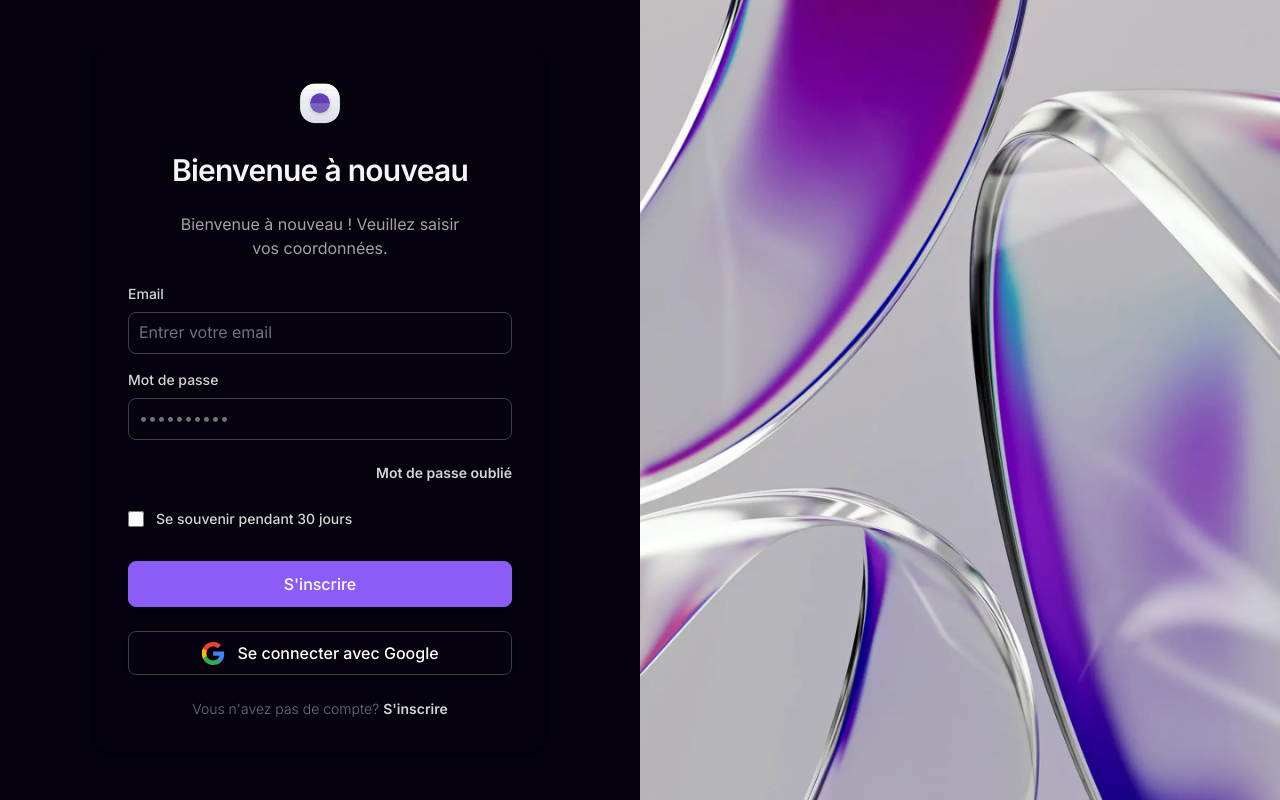
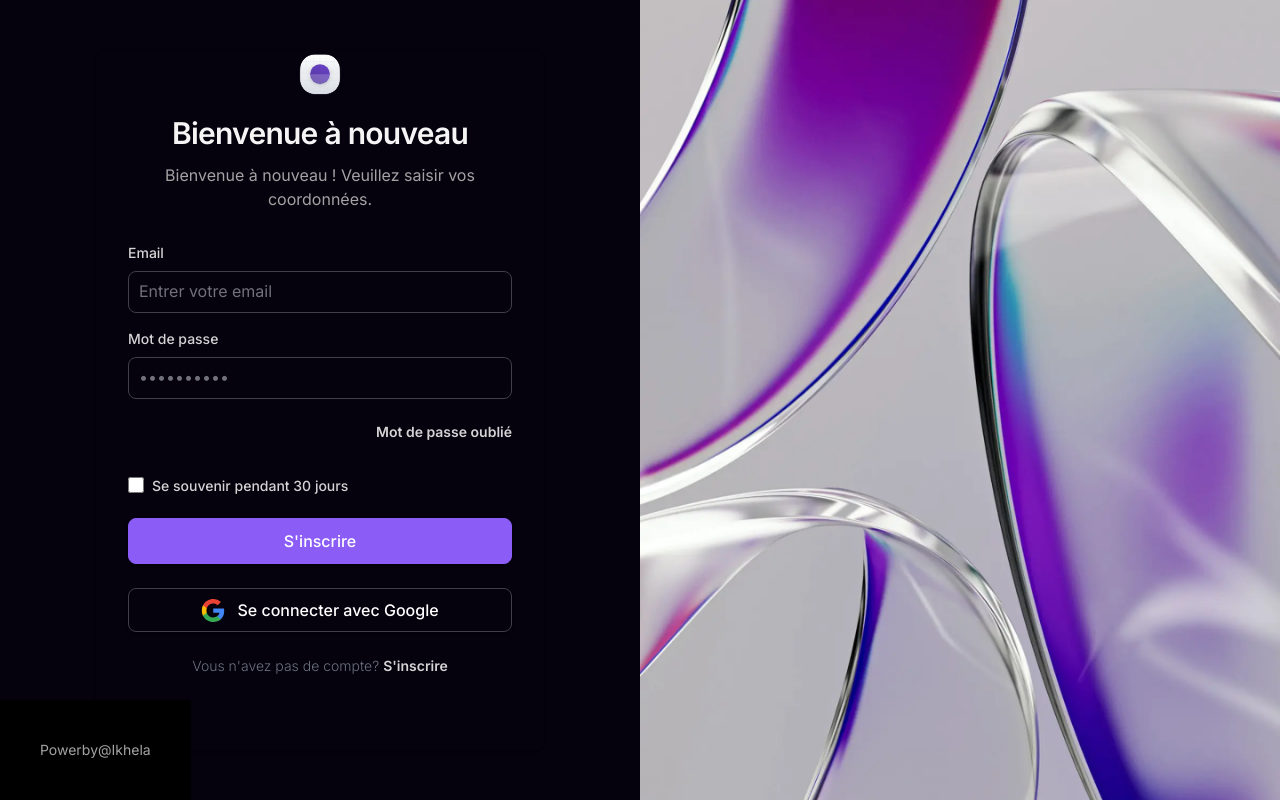
Before and after one commit to ikhela-04KK/mentorat-front, a Next.js app in the folder mentorat_front/: page / in a window 1280 px wide. Built offline with nearby package versions, Linux system fonts and the light colour scheme.

Commit message:
finish signup page

```diff
--- a/mentorat_front/src/features/ui/checkbox/checkbox-sign-up.tsx
+++ b/mentorat_front/src/features/ui/checkbox/checkbox-sign-up.tsx
@@ -3,16 +3,26 @@ import Image from "next/image";
 
 type checkboxSignUp = {
   type: "checkbox" | string;
-  label: string;
+  label?: string;
+  name: string;
 };
 
 export const CheckboxSignUp: React.FC<checkboxSignUp> = ({ type, label }) => {
   return (
-    <input
-      id={label}
-      aria-describedby={label}
-      type={type}
-      className="w-4 h-4 border border-gray-300 rounded bg-red-400 focus:ring-3 focus:ring-primary-300 required"
-    />
+    <>
+      <input
+        type={type}
+        name={type}
+        id={type}
+        className="w-4 h-4 border border-gray-300 rounded bg-red-400 focus:ring-3 focus:ring-primary-300 required"
+      />
+      <label
+        htmlFor={type}
+        className="ml-2 text-neutral-300 text-sm font-medium leading-tight"
+      >
+        {" "}
+        {label}
+      </label>
+    </>
   );
 };
--- a/mentorat_front/src/features/users/login/login.tsx
+++ b/mentorat_front/src/features/users/login/login.tsx
@@ -14,29 +14,35 @@ const listInput = [
 export default function login() {
   return (
     <>
+      <div className="bg-[#05010D] relative h-screen grid grid-cols-1 lg:grid-cols-2">
+        {/* pour le footer de la page qui est en bas */}
+        <div className="absolute bottom-0 left-0 p-2 bg-black leading-tight ll:p-0.5">
+          <p className="text-neutral-400 text-sm font-normal w-full h-full p-8">
+            {" "}
+            Powerby@Ikhela{" "}
+          </p>
+        </div>
 
-      <div className="bg-[#05010D] relative h-screen grid grid-cols-2">
-
-        <div className="flex flex-col items-center justify-center px-6 py-8 mx-auto md:h-screen lg:py-0">
-
-
-          <div className="w-full bg-[#05010D] rounded-lg shadow md:mt-0 sm:max-w-md xl:p-0 ">
-            <div className="p-6 space-y-4 md:space-y-6 sm:p-8">
+        <div className="flex flex-col items-center justify-center px-6 py-8 mx-auto md:h-screen lg:py-0 ll:pr-0 ll:pl-0">
+          <div className="h-[700px] max-w-[360px] bg-[#05010D] rounded-lg shadow md:mt-0 sm:max-w-md xl:p-0 flex items-center pt-[32px] ">
+            <div className="p-6 space-y-4 md:space-y-8 sm:p-8 relative bottom-9">
+              <div className="">
               <Image
-                className="mx-auto"
+                className="mx-auto mb-4"
                 width={48}
                 height={48}
                 src="/logo.svg"
                 alt="logo"
               />
-              <h1 className="text-center tracking-tight md:text-3xl text-neutral-100 text-3xl font-semibold leading-9 ">
+              <h1 className="text-center tracking-tight md:text-3xl text-neutral-100 text-3xl font-semibold leading-9 ll:text-[1.729rem]">
                 Bienvenue à nouveau
               </h1>
-              <p className="text-center text-neutral-400 text-base font-normal leading-normal px-11">
+              <p className="text-center text-neutral-400 text-base font-normal leading-normal px-2.5 mt-[12px] ">
                 {"Bienvenue à nouveau ! Veuillez saisir vos coordonnées."}
               </p>
+              </div>
               <form
-                className="bg-mentorat-linear space-y-4 md:space-y-6"
+                className="bg-mentorat-linear space-y-6 md:space-y-6 ll:mt-8"
                 action="#"
               >
                 <div>
@@ -54,30 +60,28 @@ export default function login() {
                   )}
                 </div>
 
-                <div className="flex items-center justify-between">
-                  <div className="flex items-start mt-9">
-                    <div className="flex items-center h-5">
-                      <input.CheckboxSignUp type="checkbox" label="remember" />
-                    </div>
-                    <div className="ml-3 text-sm">
-                      <label
-                        htmlFor="remember"
-                        className="text-neutral-300 text-sm font-medium leading-tight"
-                      >
-                        Se souvenir pendant 30 jours
-                      </label>
-                    </div>
+                <div className="">
+
+                {/* forgot mot de passe  */}
+                    <a href="#"
+                      className="text-right block mb-[0px] text-sm text-primary-600 hover:underline text-neutral-300 font-semibold leading-tight">
+                      Mot de passe oublié
+                    </a>
+
+                  <div className="mt-9 flex items-center">
+                    {/* tu as mis le checkpbox dans une div */}
+                      <input.CheckboxSignUp type="checkbox" label="Se souvenir pendant 30 jours" />
                   </div>
-                  <a
-                    href="#"
-                    className="text-sm text-primary-600 hover:underline mb-14 text-neutral-300 font-semibold leading-tight"
-                  >
-                    Mot de passe oublié
-                  </a>
+
+
                 </div>
+
                 <Btn.BtnSignUp label="S'inscrire" type="submit" />
-                <Btn.BtnSignUpSocial  label="Se connecter avec Google" type="submit" />
-                <p className="sm:text-center text-sm font-light text-gray-500">
+                <Btn.BtnSignUpSocial
+                  label="Se connecter avec Google"
+                  type="submit"
+                />
+                <p className="sm:text-center text-sm font-light text-gray-500 ll:text-center">
                   Vous n'avez pas de compte?
                   <a
                     href="#"
@@ -92,7 +96,7 @@ export default function login() {
         </div>
 
         {/* left image */}
-        <div className="relative w-full overflow-hidden">
+        <div className="relative w-full overflow-hidden hidden lg:block">
           <Image
             src="/globule.png"
             width={720}
--- a/mentorat_front/tailwind.config.ts
+++ b/mentorat_front/tailwind.config.ts
@@ -20,8 +20,8 @@ const config: Config = {
         'mentorat-grid':'#CECFD2'
       },
       screens:{
-        'miniphone':{'max':'360px'}
-      }
+        'lm':{'max':'320px'}
+      },
     },
   },
   plugins: [],
```
